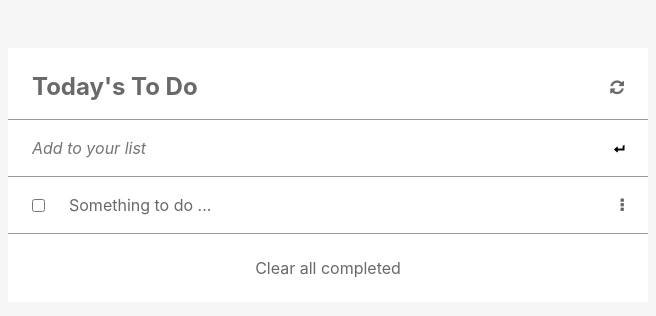
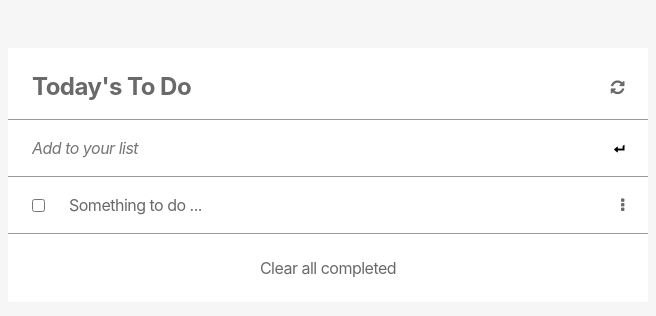
Before and after one commit to dd-obua/Mic-To-Do-List, a website built with webpack: page src/index.html in a window 1280 px wide. Shown: the full height of the page, 312-968 px from the left. Built offline with nearby package versions, Linux system fonts and the light colour scheme.

Commit message:
Add letter spacing

```diff
--- a/src/styles.css
+++ b/src/styles.css
@@ -16,6 +16,7 @@ body {
   font-size: 1.6rem;
   color: #696969;
   background: #f6f6f6;
+  letter-spacing: -0.05rem;
 }
 
 .container {
@@ -63,6 +64,7 @@ form {
   color: #696969;
   font-family: 'Inter', sans-serif;
   font-size: 1.6rem;
+  letter-spacing: -0.05rem;
   font-style: italic;
   padding: 1.8rem 0;
   margin-left: 0;
```
Also changed, not shown: dist/index.html (added), dist/main.js (added), dist/main.js.LICENSE.txt (added).
